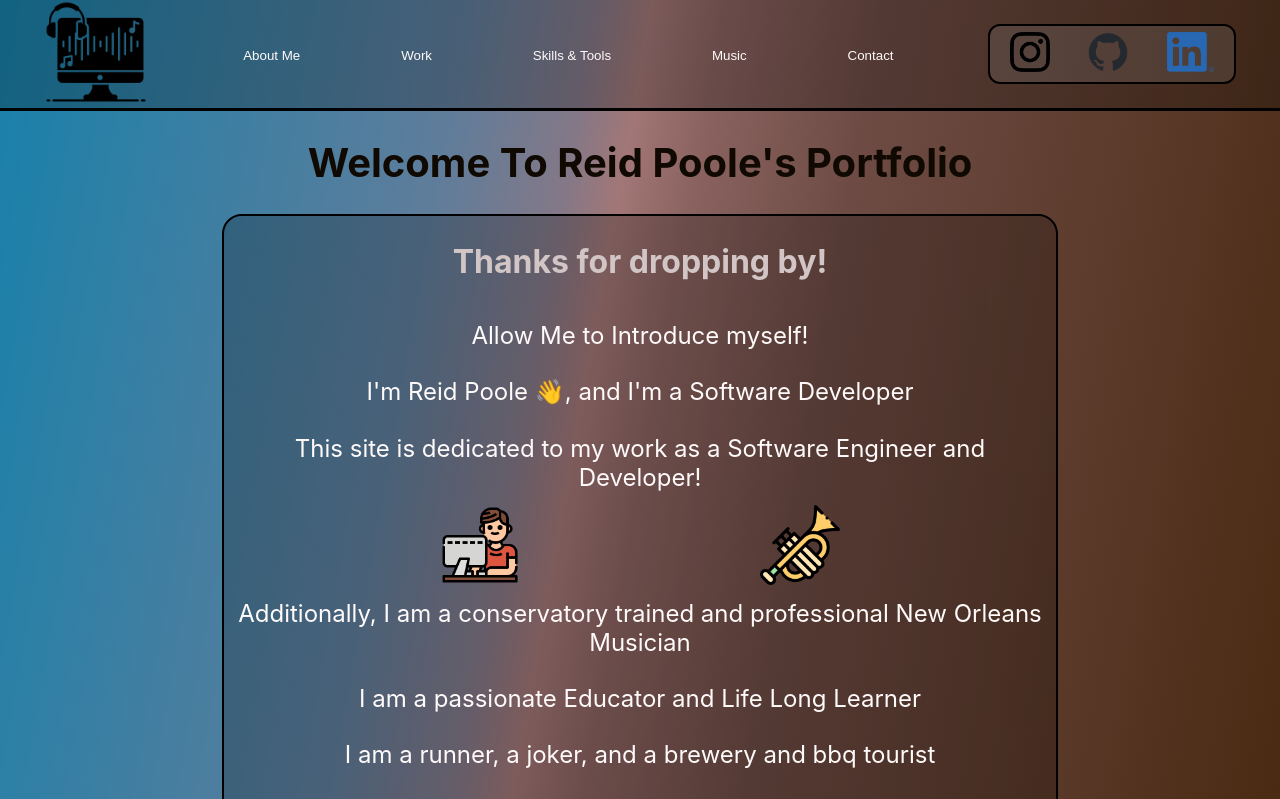
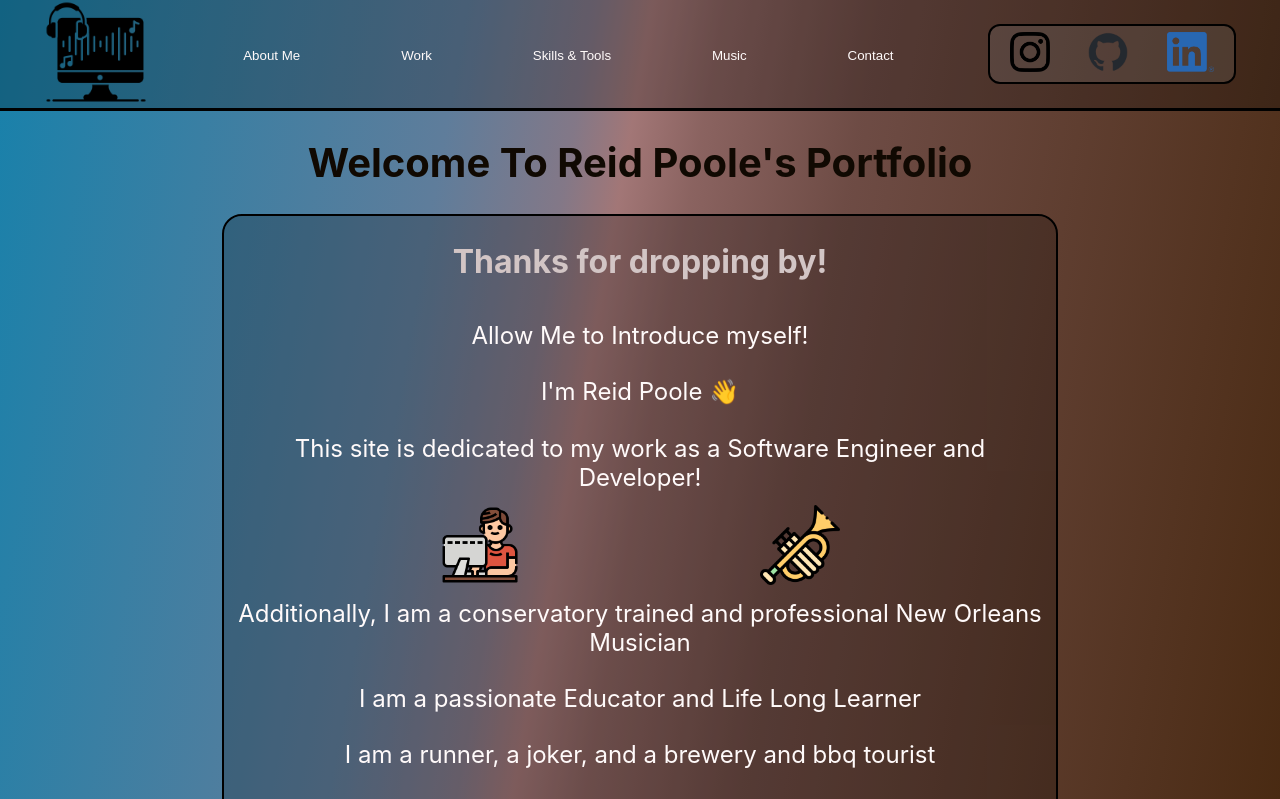
Before and after one commit to rpoole444/portfolio-site, a React (Create React App) app: page / in a window 1280 px wide. Shown: the top 799 px of the page. Built offline with nearby package versions, Linux system fonts and the light colour scheme.

Commit message:
Edit text

```diff
--- a/src/components/Homepage/Homepage.js
+++ b/src/components/Homepage/Homepage.js
@@ -13,7 +13,7 @@ const Homepage = () => {
       <article className="introduction-container">
         <h2 className="intro-title">Thanks for dropping by!</h2>
         <p className="intro">Allow Me to Introduce myself!</p>
-        <p className="intro">I'm Reid Poole 👋, and I'm a Software Developer</p>
+        <p className="intro">I'm Reid Poole 👋</p>
         <p className="intro">
           This site is dedicated to my work as a Software Engineer and
           Developer!
```
